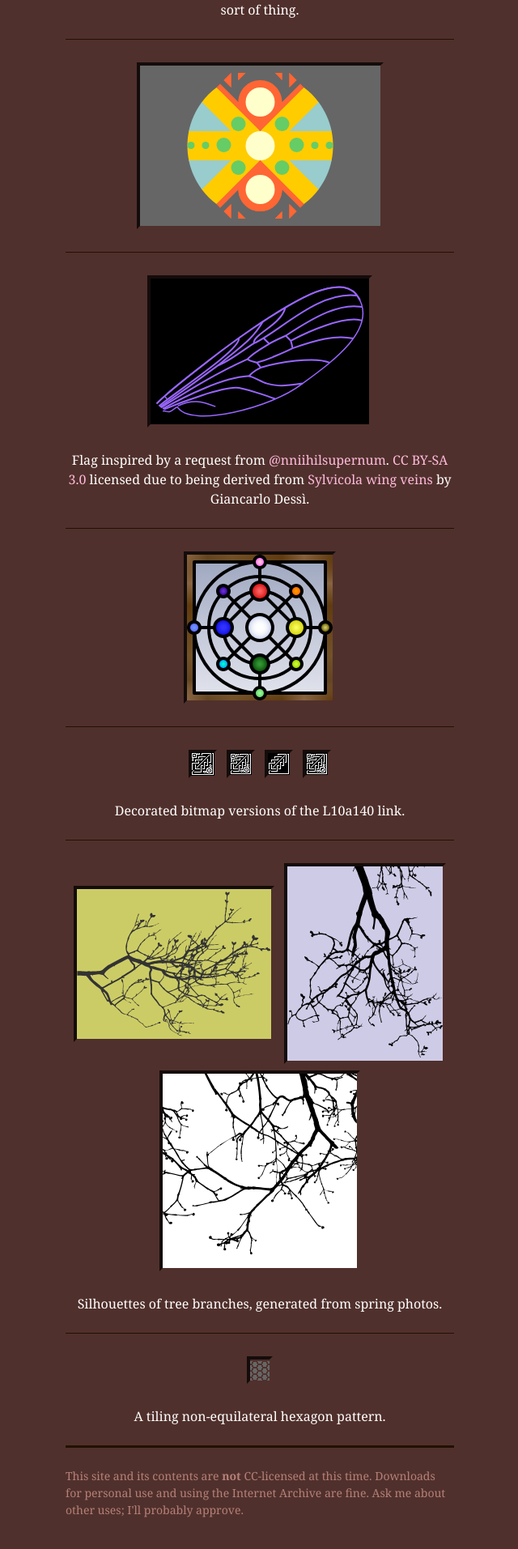
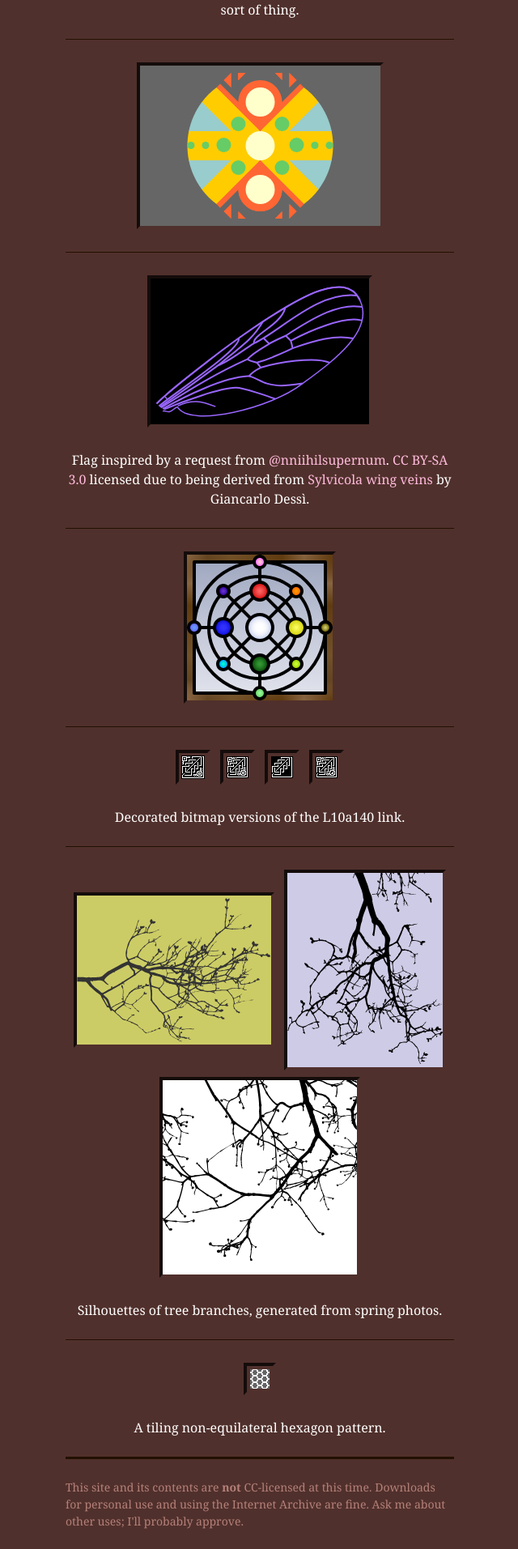
Before and after one commit to ilzolende/ilzolende.github.io, a Jekyll site: the page built from art-collection.html, in a window 1280 px wide. Shown: the part 1261-3174 px from the top of the page at 81% size, without its empty margins (319-959 px from the left). Built offline with Jekyll 4.4.1, drawn with Linux system fonts in a browser that asks for light colours; some web fonts are replaced.

Commit message:
gave sm0l rasters extra borders

```diff
--- a/_sass/_layout-photosets.scss
+++ b/_sass/_layout-photosets.scss
@@ -25,14 +25,22 @@ figure.photoset {
     //border: 0.75pt solid $link-visited-color;
   }
 
-  &.L10a140 a:first-child {
-    border-width: 2.25pt;
+  &.L10a140 img {
+    padding: 3pt;
   }
 
-  > a:only-of-type img {
-    max-width: unset;
-    max-height: unset;
+  &.L10a140 a:first-child img {
+    padding: 2.25pt;
+  }
+
+  &.hexagonal img {background-color: white; margin: 3pt;}
+
+  > a:only-of-type {
     margin-left: auto;
     margin-right: auto;
+    img {
+      max-width: unset;
+      max-height: unset;
+    }
   }
 }
```
